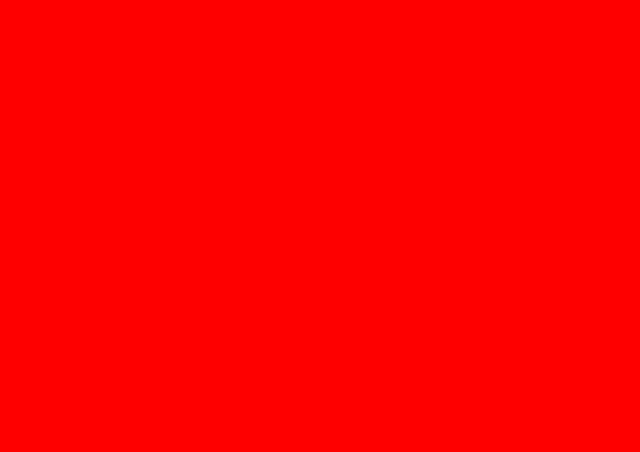
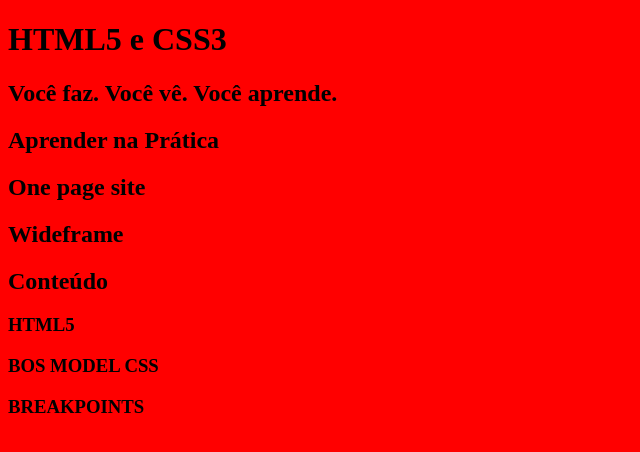
Before and after one commit to leo45yeah/html5css3, a plain HTML site: page index.html in a window 1280 px wide. Shown: the whole page, without its empty margins (0-640 px from the left). Drawn offline with Linux system fonts and the light colour scheme.

Commit message:
Semântica e Heading Tags

```diff
--- a/index.html
+++ b/index.html
@@ -10,6 +10,37 @@
     <link rel="icon" href="img/favicon.png">
 </head>
 <body>
+    <!--Cabeçalho  -->
+    <header>
 
+    </header>
+    <!-- Destaque -->
+    <main>
+        <h1>HTML5 e CSS3</h1>
+        <h2>Você faz. Você vê. Você aprende.</h2>
+    </main>
+    <!-- Sobre -->
+    <section>
+        <h2>Aprender na Prática</h2>
+    </section>
+    <!-- One page -->
+    <section>
+        <h2>One page site</h2>
+    </section>
+    <!-- Wideframe -->
+    <section>
+        <h2>Wideframe</h2>
+    </section>
+    <!-- Conteúdo -->
+    <section>
+        <h2>Conteúdo</h2>
+        <h3>HTML5</h3>
+        <h3>BOS MODEL CSS</h3>
+        <h3>BREAKPOINTS</h3>
+    </section>
+    <!-- Rodapé -->
+    <footer>
+
+    </footer>
 </body>
 </html>
```
